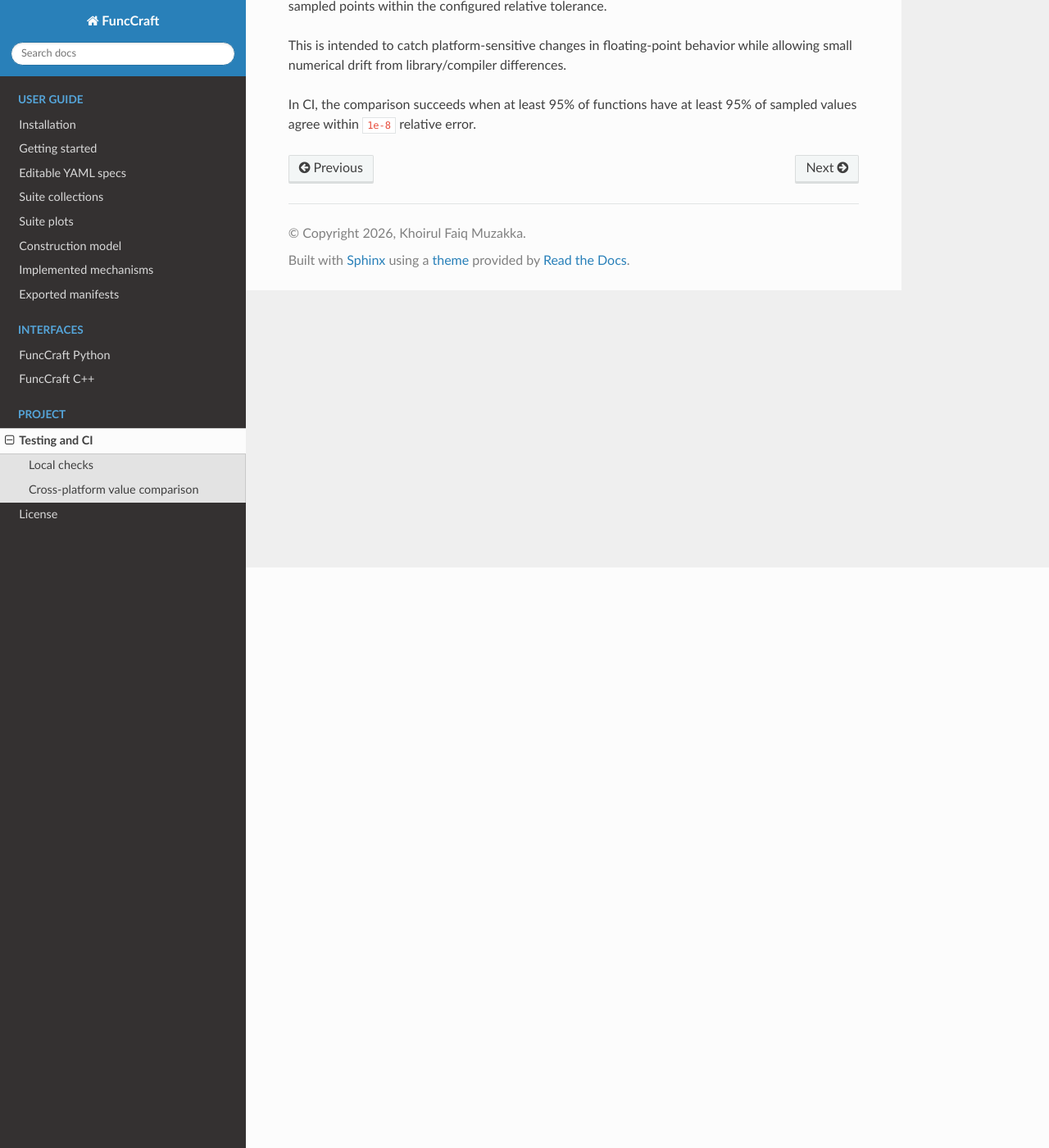
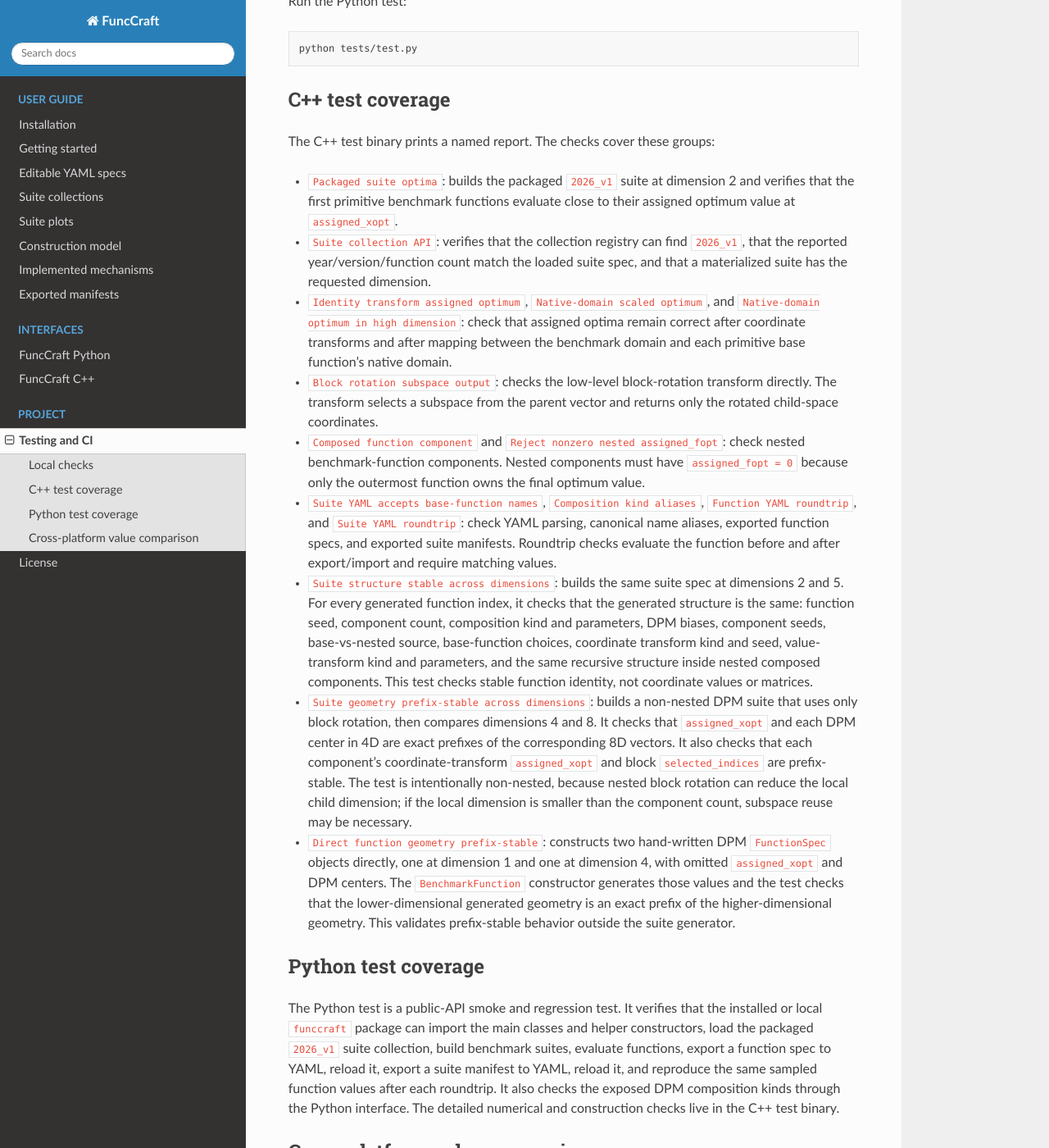
Before and after one commit to khoirulmuzakka/FuncCraft, a Sphinx documentation site: the page built from docs/source/testing_ci.rst, in a window 1280 px wide and 1400 px high, scrolled down 708 px. Shown: the whole window at 82% size. Built offline with Sphinx 7.4.7 and the Read the Docs theme 3.1.0, drawn with Linux system fonts in a browser that asks for light colours; some of the changed text lies outside the part shown.

Commit message:
Updated code

```diff
--- a/docs/source/testing_ci.rst
+++ b/docs/source/testing_ci.rst
@@ -9,12 +9,23 @@ built. The separate wheel workflow builds and tests installable wheels.
 Local checks
 ------------
 
-Build and run the C++ test:
+Build and run the C++ test binary:
 
 .. code-block:: shell
 
    cmake -S . -B build -DCMAKE_BUILD_TYPE=Release -DBUILD_TEST=ON
    cmake --build build --config Release
+   ./bin/funccraft_test.exe
+
+On Linux and macOS, the executable is named ``funccraft_test``. The test
+prints a named report such as ``[ 1/15] RUN ...`` and ``[ 1/15] PASS ...``,
+then ends with the number of passed and failed checks. A successful run ends
+with ``Overall status: PASS``.
+
+The same test can also be launched through CTest:
+
+.. code-block:: shell
+
    ctest --test-dir build --output-on-failure -C Release
 
 Run the Python test:
@@ -22,6 +33,87 @@ Run the Python test:
 .. code-block:: shell
 
    python tests/test.py
+
+
+C++ test coverage
+-----------------
+
+The C++ test binary prints a named report. The checks cover these groups:
+
+- ``Packaged suite optima``: builds the packaged ``2026_v1`` suite at
+  dimension 2 and verifies that the
+  first primitive benchmark functions evaluate close to their assigned optimum
+  value at ``assigned_xopt``.
+
+- ``Suite collection API``: verifies that the collection registry can find
+  ``2026_v1``, that the
+  reported year/version/function count match the loaded suite spec, and that
+  a materialized suite has the requested dimension.
+
+- ``Identity transform assigned optimum``,
+  ``Native-domain scaled optimum``, and
+  ``Native-domain optimum in high dimension``: check that assigned optima
+  remain correct after coordinate transforms and after mapping between the
+  benchmark domain and each primitive base function's native domain.
+
+- ``Block rotation subspace output``: checks the low-level block-rotation
+  transform directly. The transform
+  selects a subspace from the parent vector and returns only the rotated
+  child-space coordinates.
+
+- ``Composed function component`` and
+  ``Reject nonzero nested assigned_fopt``: check nested benchmark-function
+  components. Nested components must have ``assigned_fopt = 0`` because only
+  the outermost function owns the final optimum value.
+
+- ``Suite YAML accepts base-function names``,
+  ``Composition kind aliases``,
+  ``Function YAML roundtrip``, and
+  ``Suite YAML roundtrip``: check YAML parsing, canonical name aliases,
+  exported function specs, and exported suite manifests. Roundtrip checks
+  evaluate the function before and after export/import and require matching
+  values.
+
+- ``Suite structure stable across dimensions``: builds the same suite spec at
+  dimensions 2 and 5. For every generated
+  function index, it checks that the generated structure is the same:
+  function seed, component count, composition kind and parameters, DPM biases,
+  component seeds, base-vs-nested source, base-function choices, coordinate
+  transform kind and seed, value-transform kind and parameters, and the same
+  recursive structure inside nested composed components. This test checks
+  stable function identity, not coordinate values or matrices.
+
+- ``Suite geometry prefix-stable across dimensions``: builds a non-nested DPM
+  suite that uses only block rotation, then compares
+  dimensions 4 and 8. It checks that ``assigned_xopt`` and each DPM center in
+  4D are exact prefixes of the corresponding 8D vectors. It also checks that
+  each component's coordinate-transform ``assigned_xopt`` and block
+  ``selected_indices`` are prefix-stable. The test is intentionally
+  non-nested, because nested block rotation can reduce the local child
+  dimension; if the local dimension is smaller than the component count,
+  subspace reuse may be necessary.
+
+- ``Direct function geometry prefix-stable``: constructs two hand-written DPM
+  ``FunctionSpec`` objects directly, one at
+  dimension 1 and one at dimension 4, with omitted ``assigned_xopt`` and DPM
+  centers. The ``BenchmarkFunction`` constructor generates those values and
+  the test checks that the lower-dimensional generated geometry is an exact
+  prefix of the higher-dimensional geometry. This validates prefix-stable
+  behavior outside the suite generator.
+
+
+Python test coverage
+--------------------
+
+The Python test is a public-API smoke and regression test. It verifies that the
+installed or local ``funccraft`` package can import the main classes and helper
+constructors, load the packaged ``2026_v1`` suite collection, build benchmark
+suites, evaluate functions, export a function spec to YAML, reload it, export a
+suite manifest to YAML, reload it, and reproduce the same sampled function
+values after each roundtrip. It also checks the exposed DPM composition kinds
+through the Python interface. The detailed numerical and construction checks
+live in the C++ test binary.
+
 
 Cross-platform value comparison
 -------------------------------
```
Also changed, not shown: docs/source/construction.rst (+7 -7 lines), 2 other files.
